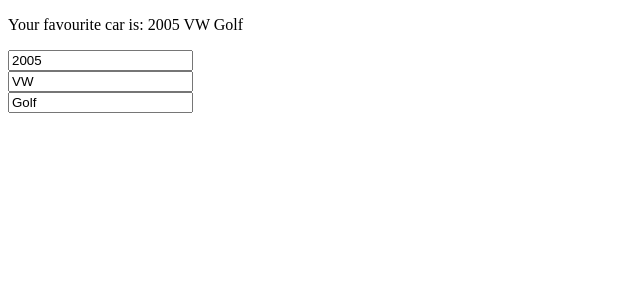
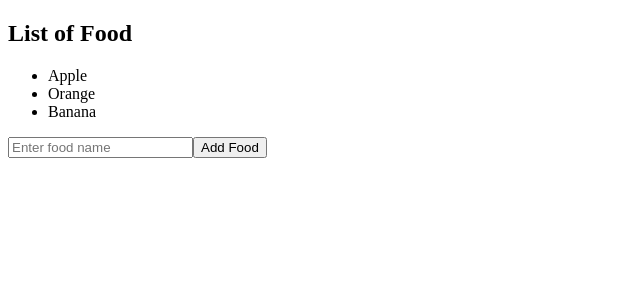
Before and after one commit to Buckkeep/CFGSummerFS2024, a React (Vite) app in the folder my-react-app/: page / in a window 1280 px wide. Shown: the top 300 px of the page, without its empty margins (0-640 px from the left). Built offline with nearby package versions, Linux system fonts and the light colour scheme.

Commit message:
Updating arrays in state

```diff
--- a/my-react-app/src/MyComponent.jsx
+++ b/my-react-app/src/MyComponent.jsx
@@ -2,31 +2,33 @@
 
 function MyComponent(){
 
-    const [car, setCar] = useState({year:2005,
-                                    make:"VW",
-                                    model:"Golf"})
+    const [foods,setFoods] = useState(["Apple", "Orange", "Banana"])
 
-    function handleYearChange(event) {
-        setCar(prevCar => ({...prevCar, year: event.target.value}));
+    function handleAddFood() {
+        const newFood = document.getElementById("foodInput").value;
+        document.getElementById("foodInput").value = "";
+
+        // setFoods([...foods, newFood]) // naive way
+        setFoods(f => [...f, newFood])  // using updater function
+
     }
 
-    function handleMakeChange(event) {
-        setCar(prevCar => ({...prevCar, make: event.target.value}));
+    function handleRemoveFood(index) {
+        setFoods(foods.filter((_, i) => i !== index));
     }
-
-    function handleModelChange(event) {
-        setCar(prevCar => ({...prevCar, model: event.target.value}));
-    }
-
 
     return(
         <div>
-            <p>Your favourite car is: {car.year} {car.make} {car.model}</p>
+            <h2>List of Food</h2>
+            <ul>
+                {foods.map((food, index) =>
+                <li key={index} onClick={() => handleRemoveFood(index)}>
+                    {food}
+                </li>)}
+            </ul>
 
-            <input type="number" value={car.year} onChange={handleYearChange}/><br/>
-            <input type="text" value={car.make} onChange={handleMakeChange}/><br/>
-            <input type="text" value={car.model} onChange={handleModelChange}/><br/>
-
+            <input type="text" id="foodInput" placeholder="Enter food name" />
+            <button onClick={handleAddFood}>Add Food</button>
         </div>
     );
 }
```
